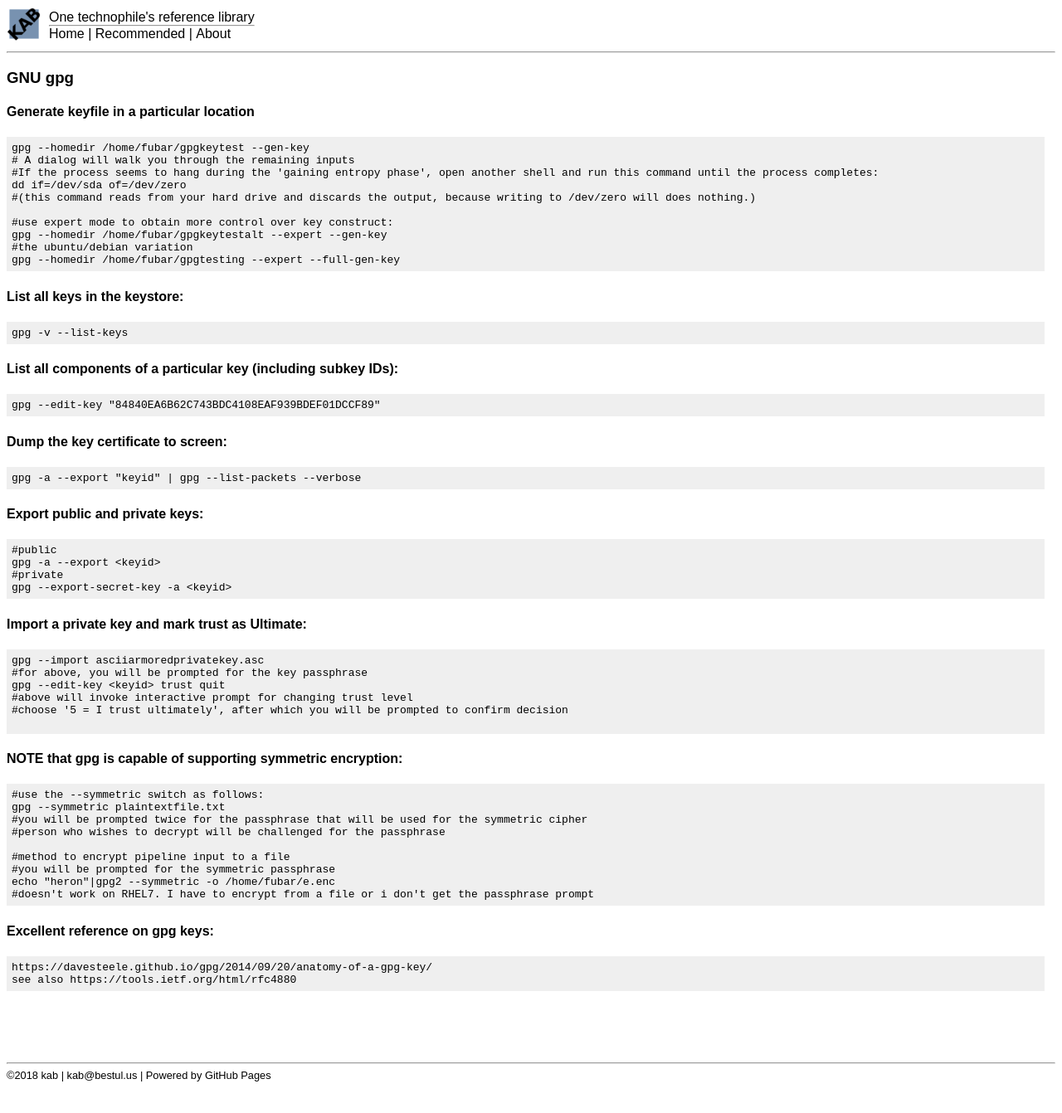
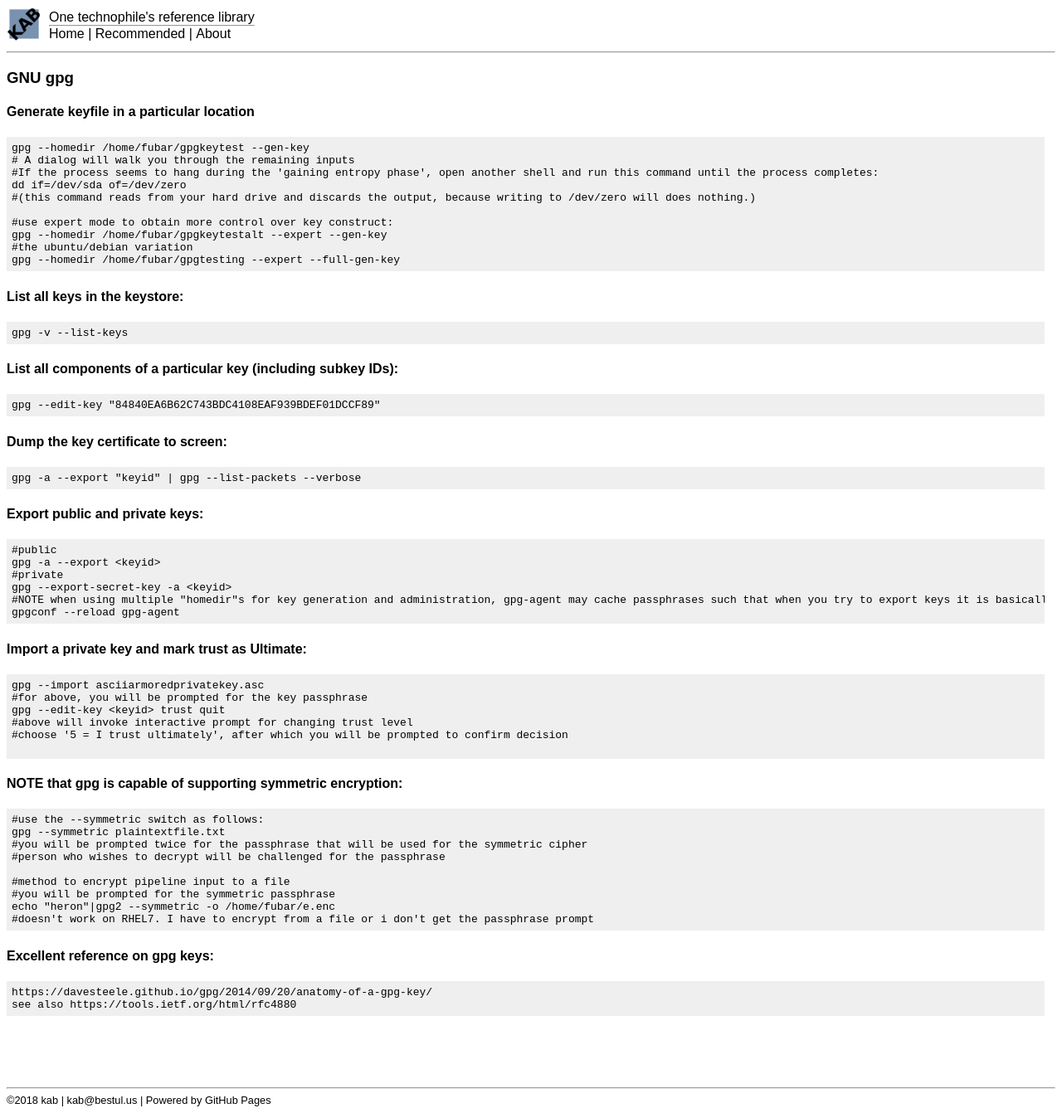
Before and after one commit to kabtech/kab, a Jekyll site: the page built from ccc/gpg.md, in a window 1280 px wide. Shown: the whole page at 83% size. Built offline with Jekyll 4.4.1, drawn with Linux system fonts in a browser that asks for light colours; before the commit the page ends 1312 px from its top, so only the background shows below that.

Commit message:
Update gpg.md

````diff
--- a/ccc/gpg.md
+++ b/ccc/gpg.md
@@ -40,6 +40,8 @@ gpg -a --export "keyid" | gpg --list-packets --verbose
 gpg -a --export <keyid>
 #private
 gpg --export-secret-key -a <keyid>
+#NOTE when using multiple "homedir"s for key generation and administration, gpg-agent may cache passphrases such that when you try to export keys it is basically ignoring the key that you are trying to paste in response to a prompt (using the wrong value that it has cached instead). To fix that in Ubuntu, do the following (clears the cache):
+gpgconf --reload gpg-agent
 ```
 #### Import a private key and mark trust as Ultimate:
 ```
````
